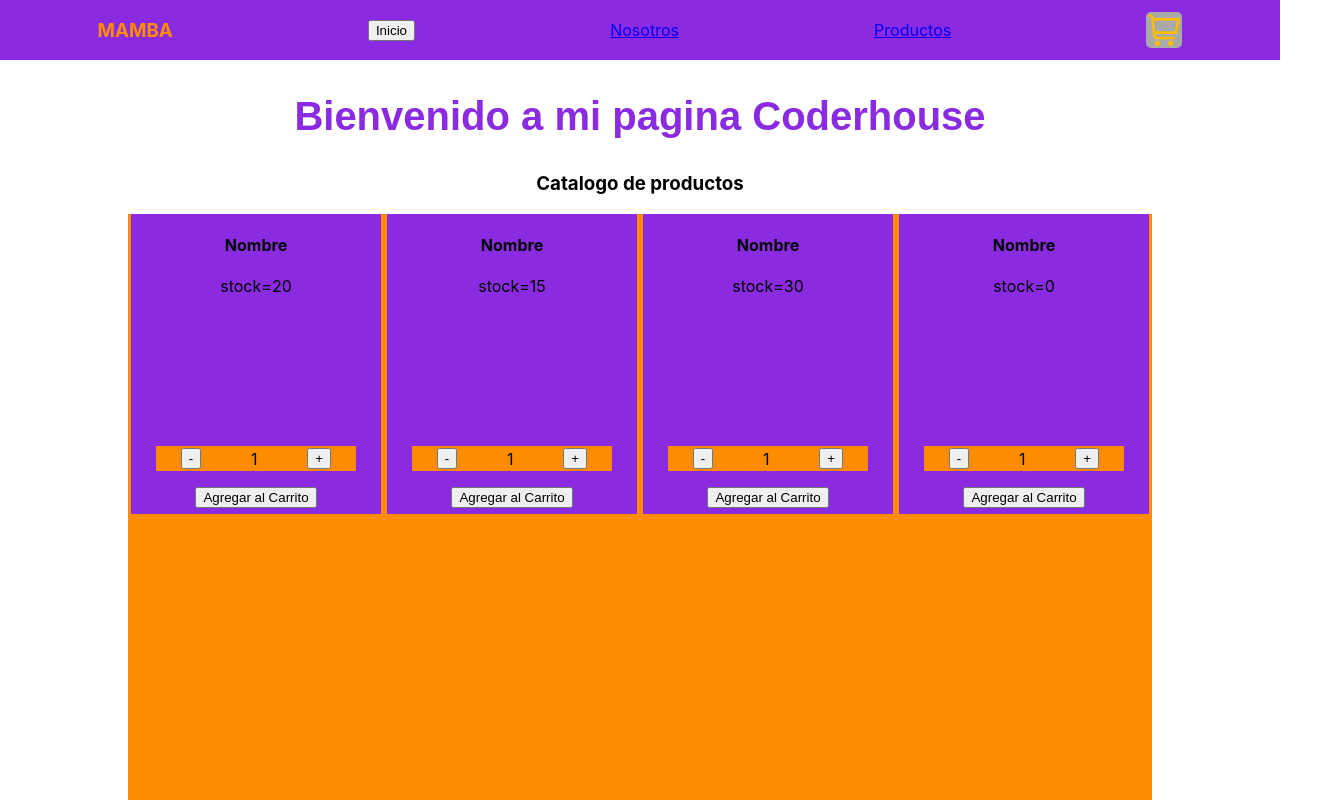
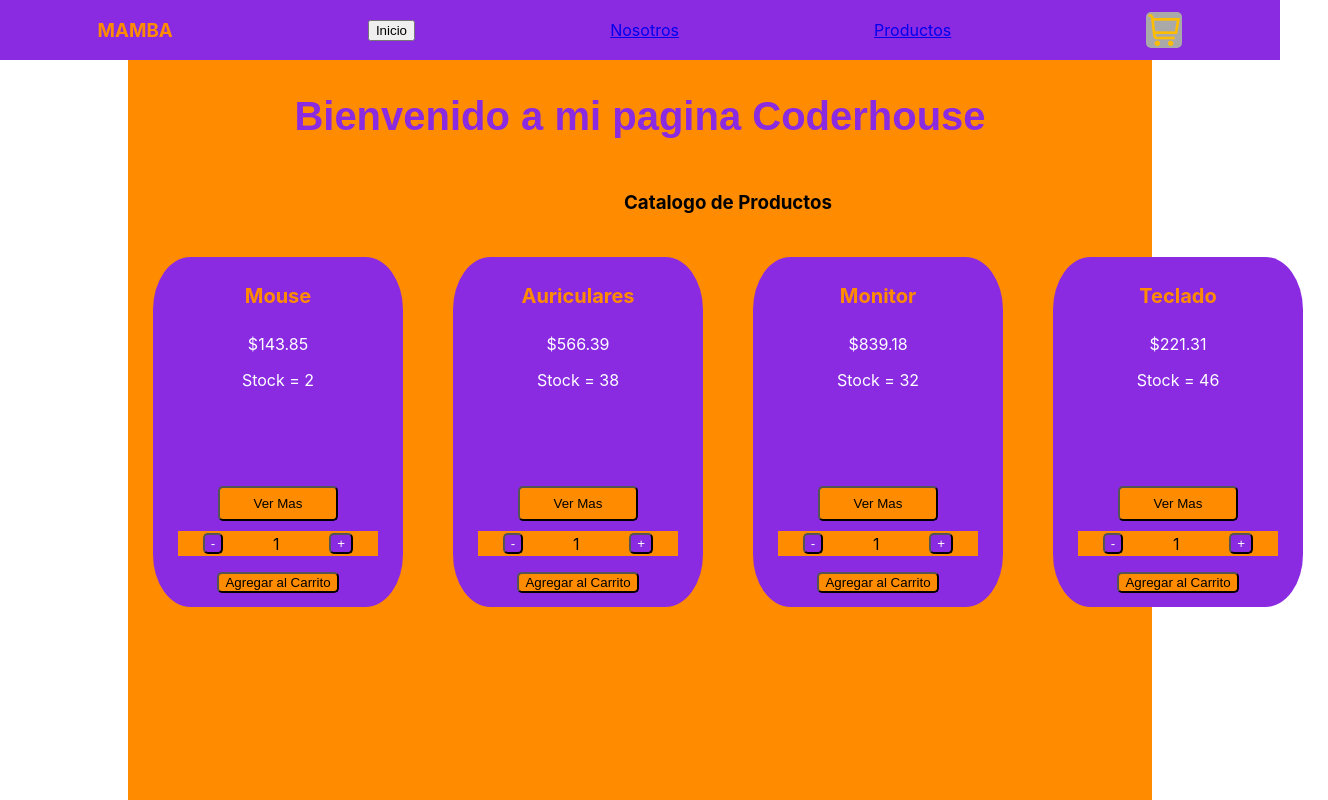
Before and after one commit to Pitu97/TiendadeTecnologia-Nunez, a React (Create React App) app in the folder prueba-app/: page / in a window 1280 px wide. Shown: the top 800 px of the page, 1328 px wide, since content can reach past the window. Built offline with nearby package versions, Linux system fonts and the light colour scheme.

Commit message:
Agrego Item.js y ItemList.js para armar el catalogo

```diff
--- /dev/null
+++ b/prueba-app/public/data.json
@@ -0,0 +1,4 @@
+[{"id":1,"nombre":"Mouse","precio":"$143.85","stock":2},
+{"id":2,"nombre":"Auriculares","precio":"$566.39","stock":38},
+{"id":3,"nombre":"Monitor","precio":"$839.18","stock":32},
+{"id":4,"nombre":"Teclado","precio":"$221.31","stock":46}]
--- /dev/null
+++ b/prueba-app/src/components/Item.css
@@ -0,0 +1,24 @@
+.Card {
+    height: 350px;
+    width: 250px;
+    background-color: blueviolet;
+    margin: 25px;
+    border-radius: 15%;
+}
+
+.Card h4 {
+    font-size: 20px;
+    color: darkorange;
+}
+
+.Datos {
+    color: white;
+}
+
+.Detalle {
+    margin-top: 80px;
+    width: 120px;
+    height: 35px;
+    background-color: darkorange;
+    border-radius: 5px;
+}
--- /dev/null
+++ b/prueba-app/src/components/Item.js
@@ -0,0 +1,17 @@
+import './Item.css';
+import ItemCount from './ItemCount';
+
+
+function Item(props) {
+  return (
+    <div className='Card'>
+    <h4>{props.nombre}</h4>
+    <p className='Datos'>{props.precio}</p>
+    <p className='Datos'>Stock = {props.stock}</p>
+    <button className='Detalle'>Ver Mas</button>
+    <ItemCount stock={props.stock} initial="1" />
+    </div>
+  );
+}
+
+export default Item;
--- a/prueba-app/src/components/ItemCount.css
+++ b/prueba-app/src/components/ItemCount.css
@@ -1,9 +1,3 @@
-.Card {
-    height: 300px;
-    width: 250px;
-    background-color: blueviolet;
-}
-
 .Counter {
     height: 25px;
     width: 200px;
@@ -12,6 +6,17 @@
     align-items: center;
     justify-content: space-around;
     margin-left: 25px;
-    margin-top: 150px;
+    margin-top: 10px;
     margin-bottom: 15px;
 }
+
+.Botones {
+    background-color: blueviolet;
+    color: white;
+    border-radius: 5px;
+}
+
+.Agregar {
+    background-color: darkorange;
+    border-radius: 5px;
+}
--- a/prueba-app/src/components/ItemCount.js
+++ b/prueba-app/src/components/ItemCount.js
@@ -17,22 +17,17 @@ function ItemCount({ stock, initial }) {
     }
   }
   const onAdd =() => {
-    if(stock != 0 && num < stock) {
+    if(stock !== 0 && num < stock) {
       console.log(num);
     }
   }
 
   return (
-    <div className="Card">
-        <h4>Nombre</h4>
-        <p>stock={stock}</p>
-        <div className="Counter">
-          <button onClick={resta}>-</button>
-          <p>{num}</p>
-          <button onClick={suma}>+</button>
-        </div>
-        <button onClick={onAdd}>Agregar al Carrito</button>
-    </div>
+    <><div className="Counter">
+      <button onClick={resta} className="Botones">-</button>
+      <p>{num}</p>
+      <button onClick={suma} className="Botones">+</button>
+    </div><button onClick={onAdd} className="Agregar">Agregar al Carrito</button></>
   );
 }
 
--- /dev/null
+++ b/prueba-app/src/components/ItemList.css
@@ -0,0 +1,6 @@
+.Cat{
+   display: flex;
+   flex-direction: row;
+   align-items: center;
+   justify-content: space-around;
+}
--- /dev/null
+++ b/prueba-app/src/components/ItemList.js
@@ -0,0 +1,27 @@
+import { useEffect, useState } from 'react';
+import Item from './Item.js';
+import './ItemList.css';
+
+
+function ItemList() {
+
+  const [info, setInfo] = useState([])
+
+  useEffect(() =>{
+    fetch('data.json')
+    .then((resp) => resp.json())
+    .then((data) => setTimeout(()=>{setInfo(data)}, 2000))
+  }, [])
+
+  return (
+    <><div>
+        <h3>Catalogo de Productos</h3>
+    </div>
+    <div className='Cat'>
+        {info && info.map(item => <Item nombre={item.nombre} precio={item.precio} stock={item.stock} />)}
+    </div>
+    </>
+  );
+}
+
+export default ItemList;
--- a/prueba-app/src/components/ItemListContainer.css
+++ b/prueba-app/src/components/ItemListContainer.css
@@ -1,11 +1,13 @@
-.List{
+.Catalogo{
     width: 80%;
     background-color: darkorange;
-    display: flex;
-    flex-direction: row;
+    height: 900px;
+    display: inline-block;
+}
+
+.List{
+    display: inline-block;
     justify-content: space-around;
-    margin-left: 10%;
-    height: 900px;
 }
 
 h2 {
--- a/prueba-app/src/components/ItemListContainer.js
+++ b/prueba-app/src/components/ItemListContainer.js
@@ -1,19 +1,15 @@
+import ItemList from './ItemList.js';
 import './ItemListContainer.css';
-import ItemCount from './ItemCount.js';
 
 
 function ItemListContainer({ greeting }) {
   return (
-    <div>
-        <h2>{greeting}</h2>
-        <h3>Catalogo de productos</h3>
-        <div className="List">
-          <ItemCount stock="20" initial="1"/>
-          <ItemCount stock="15" initial="1"/>
-          <ItemCount stock="30" initial="1"/>
-          <ItemCount stock="0" initial="1"/>
-        </div>
-    </div>
+    <section className='Catalogo'>
+      <h2>{greeting}</h2>
+      <div className='List'>
+        <ItemList />
+      </div>
+    </section>
   );
 }
 
```
